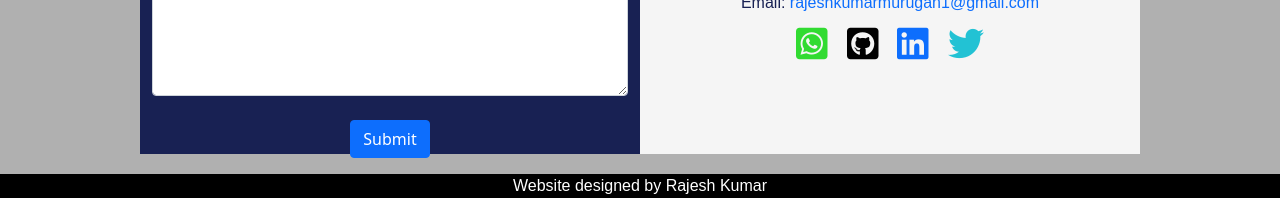
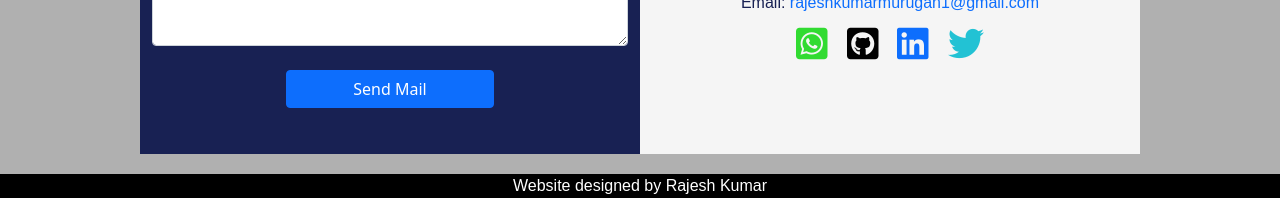
Before and after one commit to Rajeshkumar-Murugan/Portfolio, a React (Create React App) app: page / in a window 1280 px wide. Shown: the part 4506-4714 px from the top of the page. Built offline with nearby package versions, Linux system fonts and the light colour scheme; the HTML template or start-up script is replaced by a standard one.

Commit message:
Projects updates

```diff
--- a/public/index.html
+++ b/public/index.html
@@ -37,6 +37,9 @@
 <script src="https://cdn.jsdelivr.net/npm/popper.js@1.16.1/dist/umd/popper.min.js" integrity="sha384-9/reFTGAW83EW2RDu2S0VKaIzap3H66lZH81PoYlFhbGU+6BZp6G7niu735Sk7lN" crossorigin="anonymous"></script>
 <script src="https://cdn.jsdelivr.net/npm/bootstrap@4.6.1/dist/js/bootstrap.min.js" integrity="sha384-VHvPCCyXqtD5DqJeNxl2dtTyhF78xXNXdkwX1CZeRusQfRKp+tA7hAShOK/B/fQ2" crossorigin="anonymous"></script>
 <link rel="stylesheet" href="https://cdn.jsdelivr.net/npm/bootstrap@4.6.1/dist/css/bootstrap.min.css" integrity="sha384-zCbKRCUGaJDkqS1kPbPd7TveP5iyJE0EjAuZQTgFLD2ylzuqKfdKlfG/eSrtxUkn" crossorigin="anonymous">
+
+  <script src="https://maxcdn.bootstrapcdn.com/bootstrap/3.4.1/js/bootstrap.min.js"></script>
+
 <link
   rel="stylesheet"
   href="https://cdn.jsdelivr.net/npm/bootstrap@5.2.0-beta1/dist/css/bootstrap.min.css"
--- a/src/Footer.js
+++ b/src/Footer.js
@@ -107,7 +107,7 @@ function Footer() {
                 placeholder="Enter message"
                 onChange={formik.handleChange}
                 value={formik.values.message}
-                style={{height:"200px"}}
+                style={{height:"150px"}}
               />
 
              {formik.touched.name && formik.errors.name ? (
@@ -119,14 +119,17 @@ function Footer() {
               ) :    formik.touched.message && formik.errors.message ? (
                 <div style={{ color: "red" }}>{formik.errors.message}</div>
               ) : null}
+<br/>
 
-              <br />
+<div class="d-grid gap-2 col-6 mx-auto">
+              <button type="submit" className="btn btn-primary">
+                Send Mail
+              </button>
 
+              </div>
 
-              <button type="submit" className="btn btn-primary">
-                Submit
-              </button>
             </form>
+            <br/>
           </div>
 
           <div
--- a/src/Projects.js
+++ b/src/Projects.js
@@ -1,9 +1,9 @@
 import React from "react";
-import Accordion from 'react-bootstrap/Accordion';
-import Card from 'react-bootstrap/Card';
-import Button from 'react-bootstrap/Button';
+
 
 function Projects() {
+
+
   return (
     <>
       <div className="container-fluid mainheading">
```
